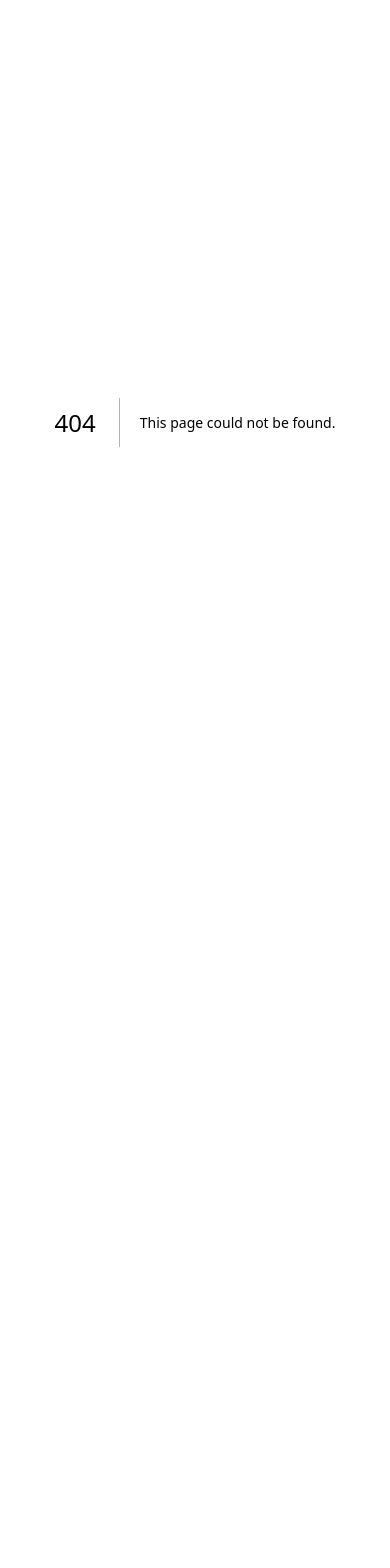
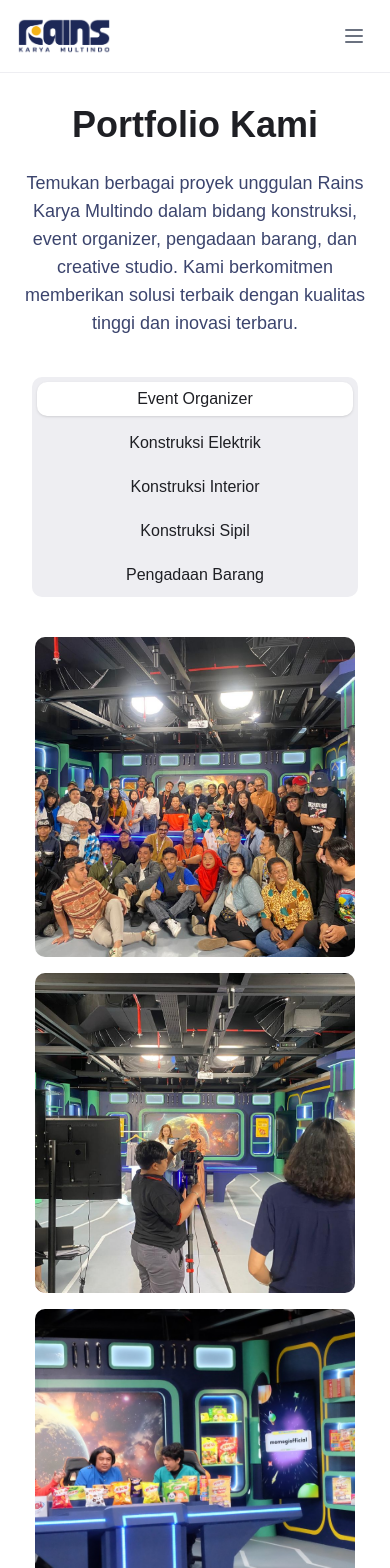
Before and after one commit to ganimalqudhaifi/freelance-rains-karya-multindo, a Next.js app: page /portfolio in a window 390 px wide. Before the commit this address had no page. Shown: the top 1568 px of the page. Before the commit the page ends 844 px from the top, so only its background shows below. Built offline with nearby package versions, Linux system fonts and the light colour scheme.

Commit message:
Add responsive portfolio page

```diff
--- /dev/null
+++ b/src/app/portfolio/page.tsx
@@ -0,0 +1,13 @@
+import FooterSection from "@/components/footer-section";
+import NavigationHeader from "@/components/navigation-header";
+import PortfolioSection from "@/components/portfolio-section";
+
+export default function Page() {
+  return (
+    <>
+      <NavigationHeader />
+      <PortfolioSection />
+      <FooterSection />
+    </>
+  );
+}
--- a/src/components/footer-section.tsx
+++ b/src/components/footer-section.tsx
@@ -2,11 +2,11 @@ import Image from "next/image";
 import Link from "next/link";
 
 const navigationLinks = [
-  { name: "Home", href: "#home" },
-  { name: "About", href: "#about" },
-  { name: "Services", href: "#services" },
-  { name: "Portfolio", href: "#portfolio" },
-  { name: "Contact", href: "#contact" },
+  { name: "Home", href: "/#home" },
+  { name: "About", href: "/#about" },
+  { name: "Services", href: "/#services" },
+  { name: "Portfolio", href: "/portfolio" },
+  { name: "Contact", href: "/#contact" },
 ];
 
 export default function FooterSection() {
--- a/src/components/navigation-header.tsx
+++ b/src/components/navigation-header.tsx
@@ -5,11 +5,11 @@ import Link from "next/link";
 import { useState } from "react";
 
 const navigationLinks = [
-  { name: "Home", href: "#home" },
-  { name: "About", href: "#about" },
-  { name: "Services", href: "#services" },
-  { name: "Portfolio", href: "#portfolio" },
-  { name: "Contact", href: "#contact" },
+  { name: "Home", href: "/#home" },
+  { name: "About", href: "/#about" },
+  { name: "Services", href: "/#services" },
+  { name: "Portfolio", href: "/portfolio" },
+  { name: "Contact", href: "/#contact" },
 ];
 
 export default function NavigationHeader() {
--- /dev/null
+++ b/src/components/portfolio-section.tsx
@@ -0,0 +1,89 @@
+"use client";
+import Image from "next/image";
+import { useEffect, useRef, useState } from "react";
+import portfolioItems from "@/data/portfolioItems.json";
+
+export default function PortfolioSection() {
+  const [activeIndex, setActiveIndex] = useState(0);
+  const [isDesktop, setIsDesktop] = useState(false);
+  const activeRef = useRef(null);
+
+  const btns = [...new Set(portfolioItems.map((item) => item.category))];
+
+  const handleTabClick = (index: number) => {
+    setActiveIndex(index);
+  };
+
+  useEffect(() => {
+    const handleResize = () => {
+      setIsDesktop(window.innerWidth >= 768);
+    };
+
+    handleResize(); // Check on mount
+    window.addEventListener("resize", handleResize);
+
+    return () => window.removeEventListener("resize", handleResize);
+  }, []);
+
+  return (
+    <section className="px-4 md:px-16 py-8 flex flex-col items-center text-center">
+      <h2 className="text-4xl font-bold text-primary-900">Portfolio Kami</h2>
+      <p className="text-lg max-w-[800px] mt-6 text-primary-700">
+        Temukan berbagai proyek unggulan Rains Karya Multindo dalam bidang
+        konstruksi, event organizer, pengadaan barang, dan creative studio. Kami
+        berkomitmen memberikan solusi terbaik dengan kualitas tinggi dan inovasi
+        terbaru.
+      </p>
+
+      <div className="mt-10 flex flex-col md:flex-row bg-neutral-400 rounded-[10px] relative w-[calc(100%-32px)] md:w-[calc(100%-96px)]">
+        <div
+          ref={activeRef}
+          className={`absolute bg-white rounded-[10px] shadow duration-300 translate-y-[5px] translate-x-[5px]`}
+          style={
+            isDesktop
+              ? {
+                  width: `calc(100% / ${btns.length} - 10px)`,
+                  height: `calc(100% - 10px)`,
+                  left: `${(100 / btns.length) * activeIndex}%`,
+                }
+              : {
+                  width: `calc(100% - 10px)`,
+                  height: `calc(100% / ${btns.length} - 10px)`,
+                  top: `${(100 / btns.length) * activeIndex}%`,
+                }
+          }
+        />
+        {btns.map((tab, index) => (
+          <button
+            className="w-full bg-transparent p-2.5 z-20 text-primary-900"
+            key={index}
+            onClick={() => handleTabClick(index)}
+          >
+            {tab}
+          </button>
+        ))}
+      </div>
+
+      <div className="min-h-[calc(18rem*2)]">
+        <div className="grid grid-cols-1 md:grid-cols-4 gap-4 mt-10">
+          {portfolioItems
+            .filter((item) => item.category === btns[activeIndex])
+            .map((item, index) => (
+              <div key={index} className="relative">
+                <Image
+                  width={854}
+                  height={570}
+                  src={item.image}
+                  alt={item.category}
+                  className="size-80 md:size-72 object-cover rounded-[10px]"
+                />
+                <div className="hidden absolute bottom-0 left-0 right-0 p-4 bg-white bg-opacity-90 rounded-b-[10px]">
+                  <p className="text-primary-900 font-bold">{item.category}</p>
+                </div>
+              </div>
+            ))}
+        </div>
+      </div>
+    </section>
+  );
+}
--- /dev/null
+++ b/src/data/portfolioItems.json
@@ -0,0 +1,150 @@
+[
+  {
+    "category": "Event Organizer",
+    "image": "/portfolio/event-organizer/event-organizer-1.jpeg"
+  },
+  {
+    "category": "Event Organizer",
+    "image": "/portfolio/event-organizer/event-organizer-2.jpeg"
+  },
+  {
+    "category": "Event Organizer",
+    "image": "/portfolio/event-organizer/event-organizer-3.jpg"
+  },
+  {
+    "category": "Event Organizer",
+    "image": "/portfolio/event-organizer/event-organizer-4.jpg"
+  },
+  {
+    "category": "Event Organizer",
+    "image": "/portfolio/event-organizer/event-organizer-5.jpg"
+  },
+  {
+    "category": "Event Organizer",
+    "image": "/portfolio/event-organizer/event-organizer-6.jpg"
+  },
+  {
+    "category": "Event Organizer",
+    "image": "/portfolio/event-organizer/event-organizer-7.jpg"
+  },
+  {
+    "category": "Event Organizer",
+    "image": "/portfolio/event-organizer/event-organizer-8.jpg"
+  },
+  {
+    "category": "Event Organizer",
+    "image": "/portfolio/event-organizer/event-organizer-9.jpeg"
+  },
+  {
+    "category": "Event Organizer",
+    "image": "/portfolio/event-organizer/event-organizer-10.jpeg"
+  },
+  {
+    "category": "Event Organizer",
+    "image": "/portfolio/event-organizer/event-organizer-11.jpeg"
+  },
+  {
+    "category": "Event Organizer",
+    "image": "/portfolio/event-organizer/event-organizer-12.jpeg"
+  },
+  {
+    "category": "Konstruksi Elektrik",
+    "image": "/portfolio/konstruksi-elektrik/konstruksi-elektrik-1.jpg"
+  },
+  {
+    "category": "Konstruksi Elektrik",
+    "image": "/portfolio/konstruksi-elektrik/konstruksi-elektrik-2.jpeg"
+  },
+  {
+    "category": "Konstruksi Elektrik",
+    "image": "/portfolio/konstruksi-elektrik/konstruksi-elektrik-3.jpeg"
+  },
+  {
+    "category": "Konstruksi Elektrik",
+    "image": "/portfolio/konstruksi-elektrik/konstruksi-elektrik-4.jpeg"
+  },
+  {
+    "category": "Konstruksi Elektrik",
+    "image": "/portfolio/konstruksi-elektrik/konstruksi-elektrik-5.jpeg"
+  },
+  {
+    "category": "Konstruksi Elektrik",
+    "image": "/portfolio/konstruksi-elektrik/konstruksi-elektrik-6.jpeg"
+  },
+  {
+    "category": "Konstruksi Elektrik",
+    "image": "/portfolio/konstruksi-elektrik/konstruksi-elektrik-7.jpeg"
+  },
+  {
+    "category": "Konstruksi Elektrik",
+    "image": "/portfolio/konstruksi-elektrik/konstruksi-elektrik-8.jpeg"
+  },
+  {
+    "category": "Konstruksi Interior",
+    "image": "/portfolio/konstruksi-interior/konstruksi-interior-1.jpeg"
+  },
+  {
+    "category": "Konstruksi Interior",
+    "image": "/portfolio/konstruksi-interior/konstruksi-interior-2.jpeg"
+  },
+  {
+    "category": "Konstruksi Interior",
+    "image": "/portfolio/konstruksi-interior/konstruksi-interior-3.jpeg"
+  },
+  {
+    "category": "Konstruksi Interior",
+    "image": "/portfolio/konstruksi-interior/konstruksi-interior-4.jpeg"
+  },
+  {
+    "category": "Konstruksi Interior",
+    "image": "/portfolio/konstruksi-interior/konstruksi-interior-5.jpeg"
+  },
+  {
+    "category": "Konstruksi Interior",
+    "image": "/portfolio/konstruksi-interior/konstruksi-interior-6.jpeg"
+  },
+  {
+    "category": "Konstruksi Interior",
+    "image": "/portfolio/konstruksi-interior/konstruksi-interior-7.jpeg"
+  },
+  {
+    "category": "Konstruksi Interior",
+    "image": "/portfolio/konstruksi-interior/konstruksi-interior-8.jpeg"
+  },
+  {
+    "category": "Konstruksi Sipil",
+    "image": "/portfolio/konstruksi-sipil/konstruksi-sipil-1.jpeg"
+  },
+  {
+    "category": "Konstruksi Sipil",
+    "image": "/portfolio/konstruksi-sipil/konstruksi-sipil-2.jpeg"
+  },
+  {
+    "category": "Konstruksi Sipil",
+    "image": "/portfolio/konstruksi-sipil/konstruksi-sipil-3.jpeg"
+  },
+  {
+    "category": "Konstruksi Sipil",
+    "image": "/portfolio/konstruksi-sipil/konstruksi-sipil-4.jpeg"
+  },
+  {
+    "category": "Konstruksi Sipil",
+    "image": "/portfolio/konstruksi-sipil/konstruksi-sipil-5.jpeg"
+  },
+  {
+    "category": "Konstruksi Sipil",
+    "image": "/portfolio/konstruksi-sipil/konstruksi-sipil-6.jpeg"
+  },
+  {
+    "category": "Konstruksi Sipil",
+    "image": "/portfolio/konstruksi-sipil/konstruksi-sipil-7.jpeg"
+  },
+  {
+    "category": "Konstruksi Sipil",
+    "image": "/portfolio/konstruksi-sipil/konstruksi-sipil-8.jpeg"
+  },
+  {
+    "category": "Pengadaan Barang",
+    "image": "/portfolio/pengadaan-barang/pengadaan-barang-1.jpeg"
+  }
+]
```
